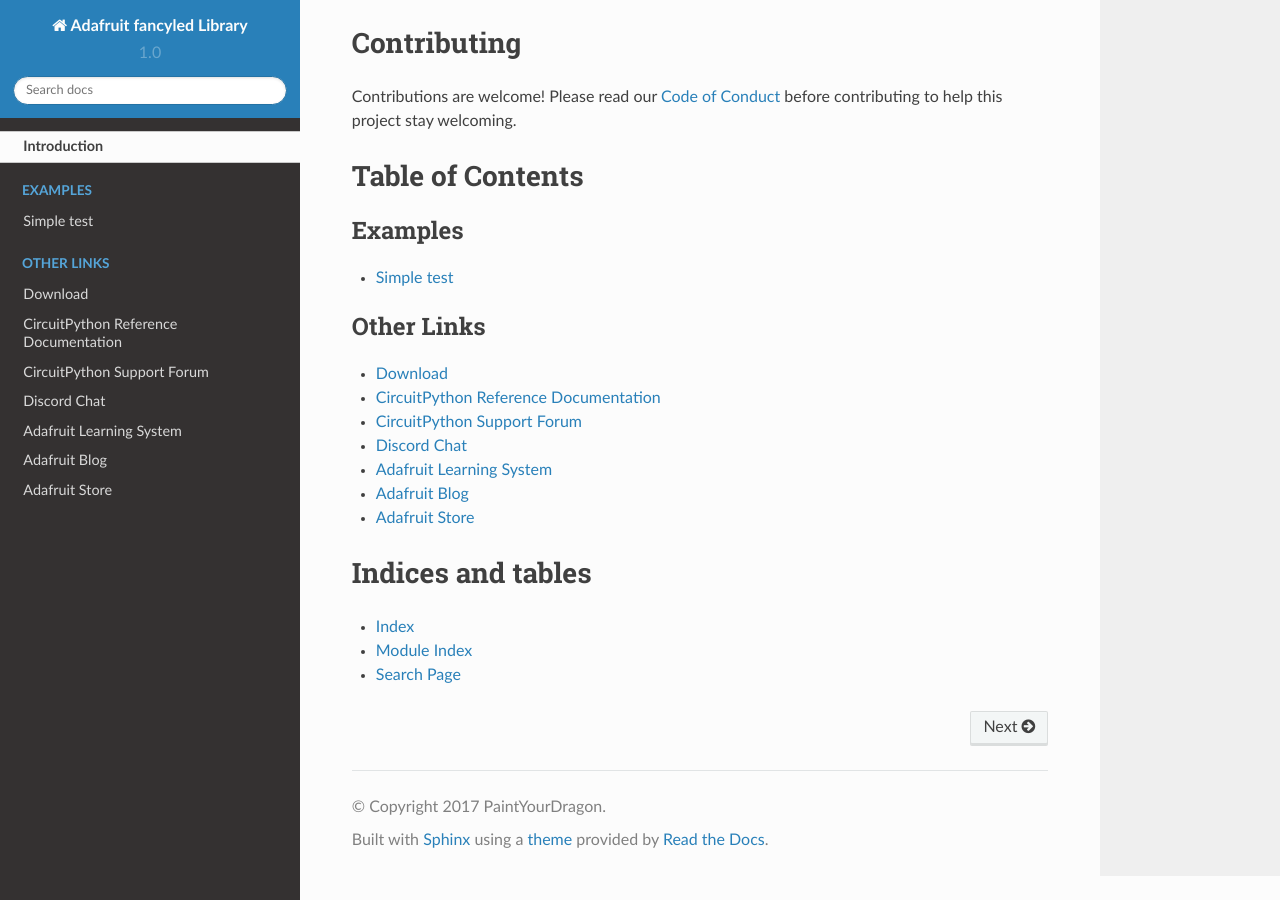
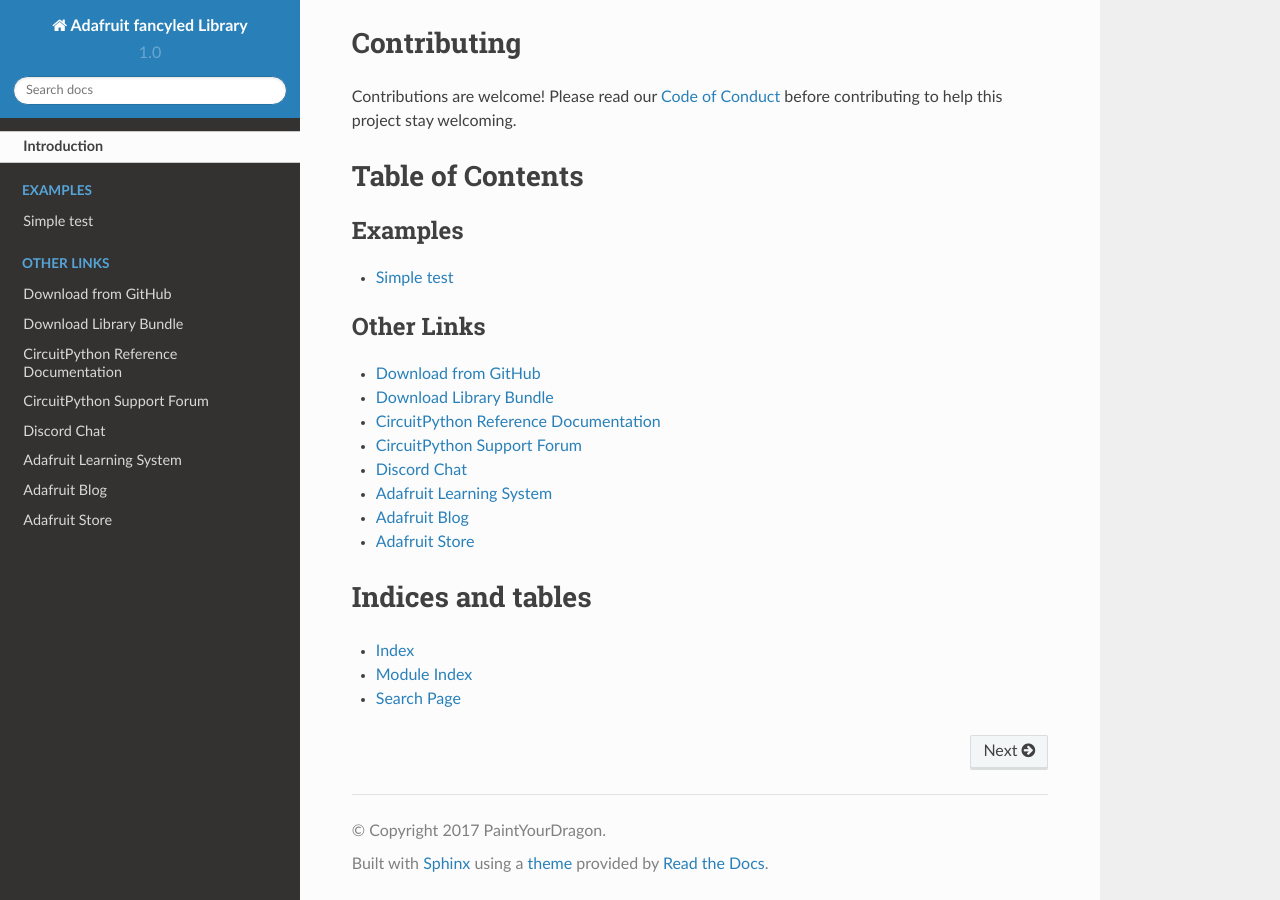
Before and after one commit to adafruit/Adafruit_CircuitPython_FancyLED, a Sphinx documentation site: the page built from docs/index.rst, in a window 1280 px wide and 900 px high, scrolled down 1251 px. Built offline with Sphinx 7.4.7 and the Read the Docs theme 2.0.0, drawn with Linux system fonts in a browser that asks for light colours.

Commit message:
Added cp.org link to index.rst

```diff
--- a/docs/index.rst
+++ b/docs/index.rst
@@ -29,7 +29,8 @@
 .. toctree::
     :caption: Other Links
 
-    Download <https://github.com/adafruit/Adafruit_CircuitPython_FancyLED/releases/latest>
+    Download from GitHub <https://github.com/adafruit/Adafruit_CircuitPython_FancyLED/releases/latest>
+    Download Library Bundle <https://circuitpython.org/libraries>
     CircuitPython Reference Documentation <https://docs.circuitpython.org>
     CircuitPython Support Forum <https://forums.adafruit.com/viewforum.php?f=60>
     Discord Chat <https://adafru.it/discord>
```
